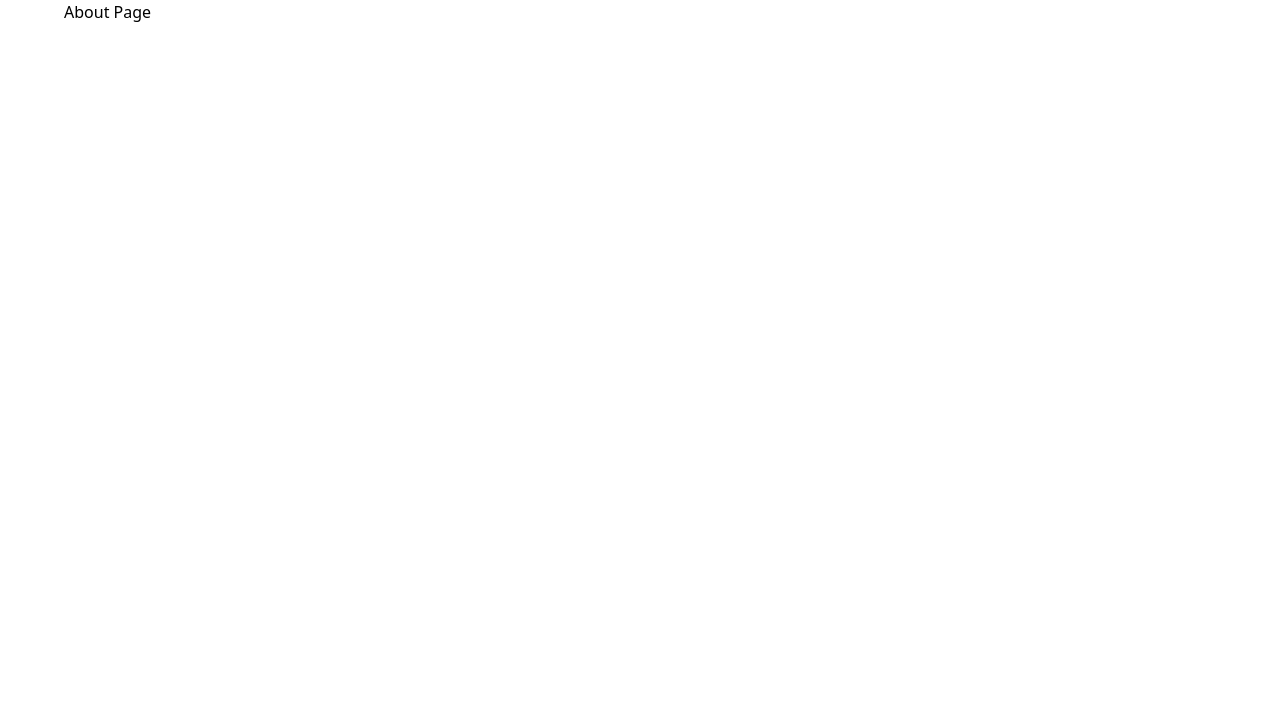
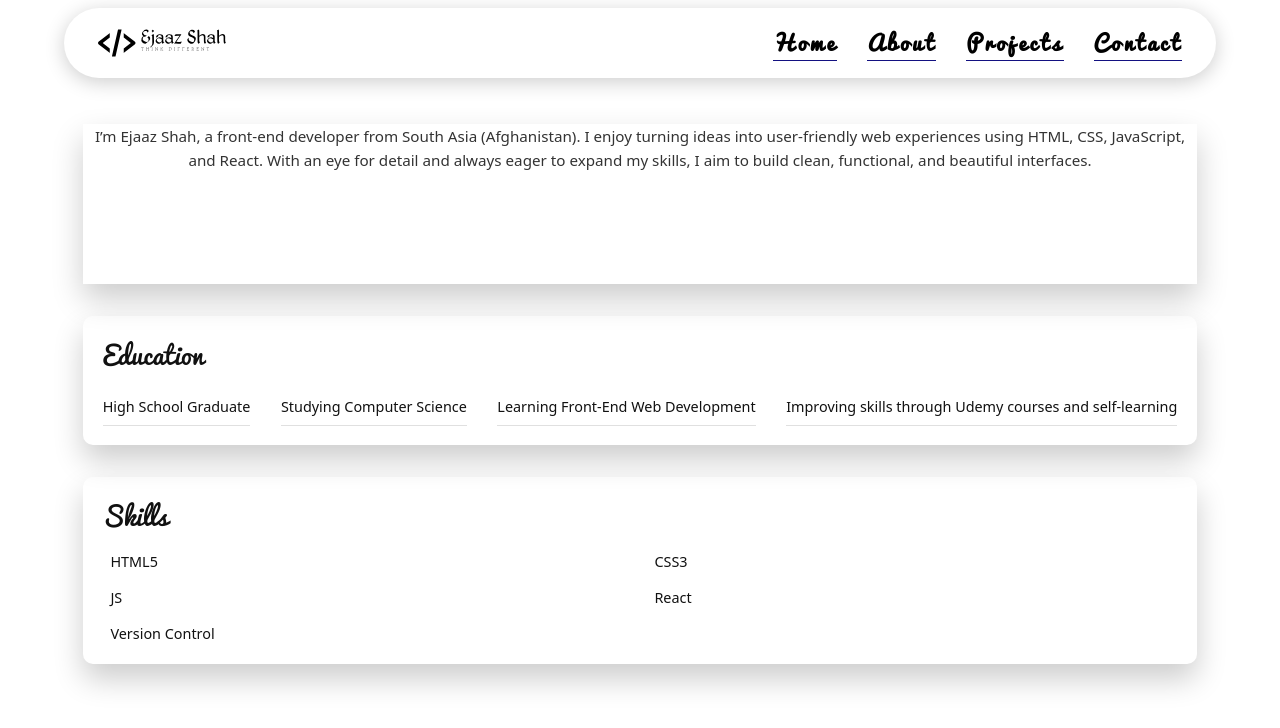
Before and after one commit to ejaazshah/Portfolio, a React (Vite) app: page /about in a window 1280 px wide. Shown: the top 728 px of the page. Built offline with nearby package versions, Linux system fonts and the light colour scheme.

Commit message:
woriking on about page

```diff
--- a/src/components/Aboutpage.jsx
+++ b/src/components/Aboutpage.jsx
@@ -1,10 +1,70 @@
 import Nav from './nav'
+import './aboutpage.css'
 function Aboutpage(){
   return(
     <>
-      {/* <Nav /> */}
-      <h1>About Page</h1>
+      <Nav />
+
+
+      <main>
+        <div className="about-whoIAm">
+          <div className="about-text-div">
+            <h1 className="main-div-font-style">Who Am I</h1>
+            <h3 className='hero-h3'>
+              I’m Ejaaz Shah, a front-end developer from South Asia (Afghanistan).
+              I enjoy turning ideas into user-friendly web experiences using
+              HTML, CSS, JavaScript, and React. With an eye for detail and always
+              eager to expand my skills, I aim to build clean, functional, and
+              beautiful interfaces.
+            </h3>
+          </div>
+        </div>
+
+        {/* Education */}
+        <div className="more-about-me">
+          <div className="education-div">
+            <div className="education-text-div">
+              <h1 className="main-div-font-style">Education</h1>
+              <ul className="education-ul">
+                <li>High School Graduate</li>
+                <li>Studying Computer Science</li>
+                <li>Learning Front-End Web Development</li>
+                <li>
+                  Improving skills through Udemy courses and self-learning
+                </li>
+              </ul>
+            </div>
+          </div>
+
+          <div className="my-skills">
+            <div className="skils-div">
+              <div className="skills-text-div">
+                <h1 className="main-div-font-style">Skills</h1>
+                <ul className="skills-ul">
+                  <li>
+                    <i className="fa-brands fa-html5"></i> HTML5
+                  </li>
+                  <li>
+                    <i className="fa-brands fa-css3-alt"></i> CSS3
+                  </li>
+                  <li>
+                    <i className="fa-brands fa-square-js"></i> JS
+                  </li>
+                  <li>
+                    <i className="fa-brands fa-react"></i> React
+                  </li>
+                  <li>
+                    <i className="fa-brands fa-github"></i> Version Control
+                  </li>
+                </ul>
+              </div>
+            </div>
+          </div>
+        </div>
+      </main>
     </>
+
+
 
   )
 }
--- a/src/components/Contactpage.jsx
+++ b/src/components/Contactpage.jsx
@@ -1,7 +1,8 @@
-
+import Nav from "./nav";
 function Contactpage(){
   return(
     <>
+    <Nav />
   <h1>Contact page</h1>
   <h1>this is contact page</h1>
     </>
--- a/src/components/Projectspage.jsx
+++ b/src/components/Projectspage.jsx
@@ -1,6 +1,9 @@
+import Nav from "./nav";
 function Projectspage(){
   return(
     <>
+    <Nav />
+
     <h1>Projects</h1>
     </>
   )
--- a/src/components/about22.css
+++ b/src/components/about22.css
@@ -24,7 +24,6 @@ font-family:'ejaaz-custom-font';
 }
 
 #about-h1 {
-
   /* font-family:'Ejaazs-about' ; */
   font-family: 'ejaaz-custom-font';
   width: fit-content;
--- /dev/null
+++ b/src/components/aboutpage.css
@@ -0,0 +1,97 @@
+/* RESET */
+* {
+  margin: 0;
+  padding: 0;
+  box-sizing: border-box;
+}
+
+/* GLOBAL */
+body {
+  font-family: system-ui, sans-serif;
+  line-height: 1.6;
+  background-color: #ffffff;
+  color: #111;
+}
+
+/* MAIN */
+main {
+  padding: 1.2rem;
+}
+
+/* ---------- WHO AM I ---------- */
+.about-whoIAm {
+  margin-bottom: 2rem;
+}
+
+.about-text-div {
+  text-align: center;
+}
+
+.main-div-font-style {
+  font-size: 1.6rem;
+  margin-bottom: 0.8rem;
+}
+
+.about-text-div h3 {
+  font-size: 0.95rem;
+  font-weight: 400;
+  color: #333;
+}
+
+/* ---------- EDUCATION & SKILLS ---------- */
+.more-about-me {
+  display: flex;
+  flex-direction: column;
+  gap: 2rem;
+}
+
+/* EDUCATION */
+.education-div {
+  box-shadow: 0 15px 30px rgba(0, 0, 0, 0.2);
+  padding: 1.2rem;
+  border-radius: 10px;
+}
+
+.education-ul {
+  list-style: none;
+  margin-top: 0.8rem;
+}
+
+.education-ul li {
+  font-size: 0.9rem;
+  padding: 0.4rem 0;
+  border-bottom: 1px solid #e0e0e0;
+}
+
+/* SKILLS */
+.my-skills {
+  /* background: #f7f7f7; */
+  padding: 1.2rem;
+  box-shadow: 0 15px 30px rgba(0, 0, 0, 0.2);
+  border-radius: 10px;
+}
+
+.skills-ul {
+  list-style: none;
+  margin-top: 0.8rem;
+  display: grid;
+  grid-template-columns: 1fr 1fr;
+  gap: 0.8rem;
+}
+
+.skills-ul li {
+  font-size: 0.9rem;
+  display: flex;
+  align-items: center;
+  gap: 0.5rem;
+}
+
+.skills-ul i {
+  font-size: 1.1rem;
+}
+.hero-h3{
+  box-shadow: 0 15px 30px rgba(0, 0, 0, 0.2);
+  margin-top: 4rem;
+  height: 10rem;
+
+}
--- a/src/components/nav.css
+++ b/src/components/nav.css
@@ -51,6 +51,13 @@ a:hover {
   color:rgb(19, 17, 129);
   border-bottom: 1px solid rgb(19, 17, 129);
   border-bottom-width: 0.1rem;
+}
+li{
+  list-style: none;
+}
+li:hover {
+   transform:  translateY(-7px);
+  color:rgb(19, 17, 129);
 }
 .logo {
   width: 170px;
--- a/src/components/nav.jsx
+++ b/src/components/nav.jsx
@@ -22,10 +22,10 @@ function Nav(){
           {
 
             links.map((link, index)=> (
-              <>
+              <li key={index}>
               {/* <Link to={link.href} className={link.clsname}>{link.name}</Link> */}
-              <a href={link.href}  onClick={(e) => handleClick(link.href, e)}>{link.name}</a>
-              </>
+              <a  href={link.href}  onClick={(e) => handleClick(link.href, e)}>{link.name}</a>
+              </li>
 
 
             ) )
```
